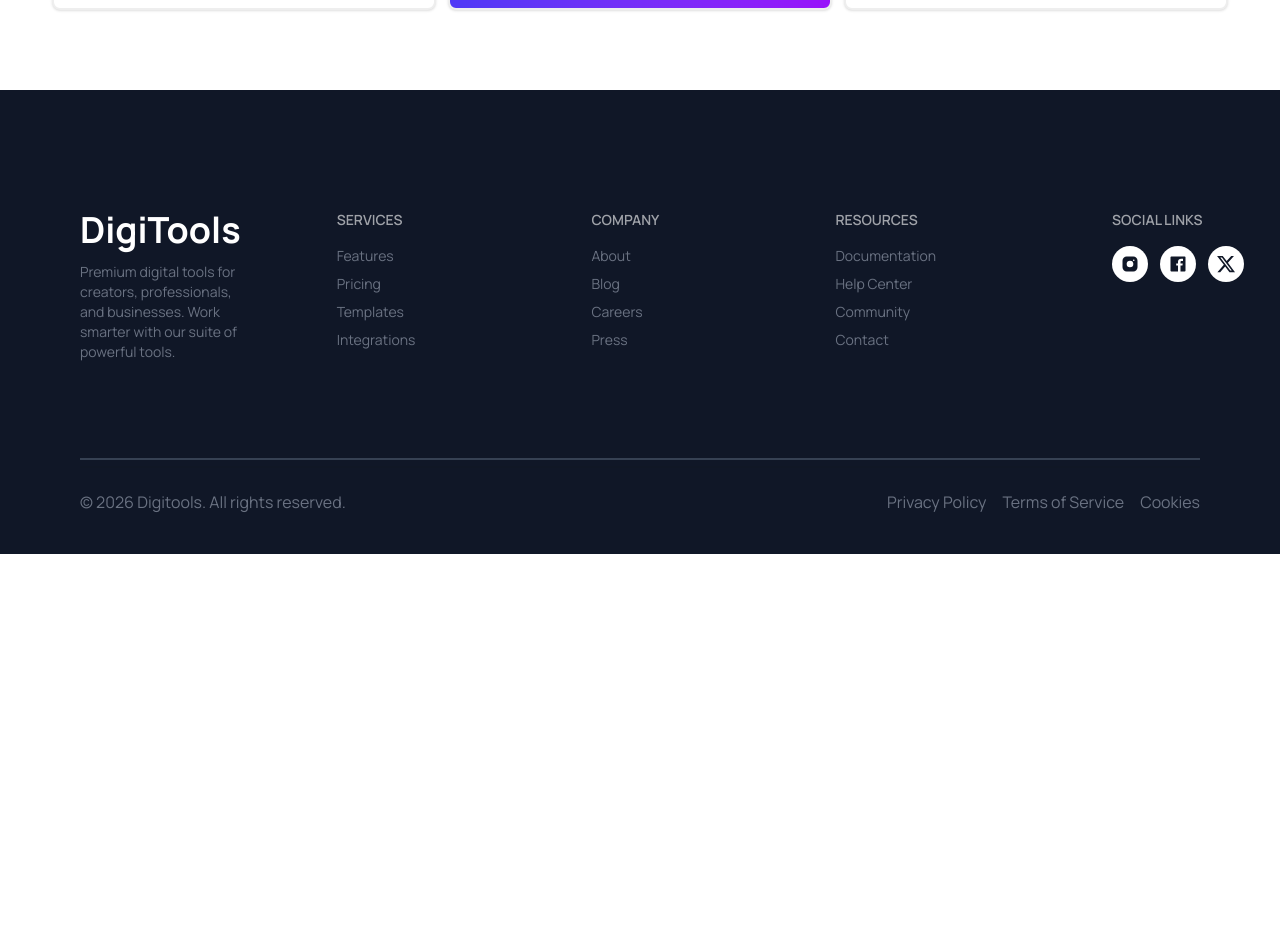
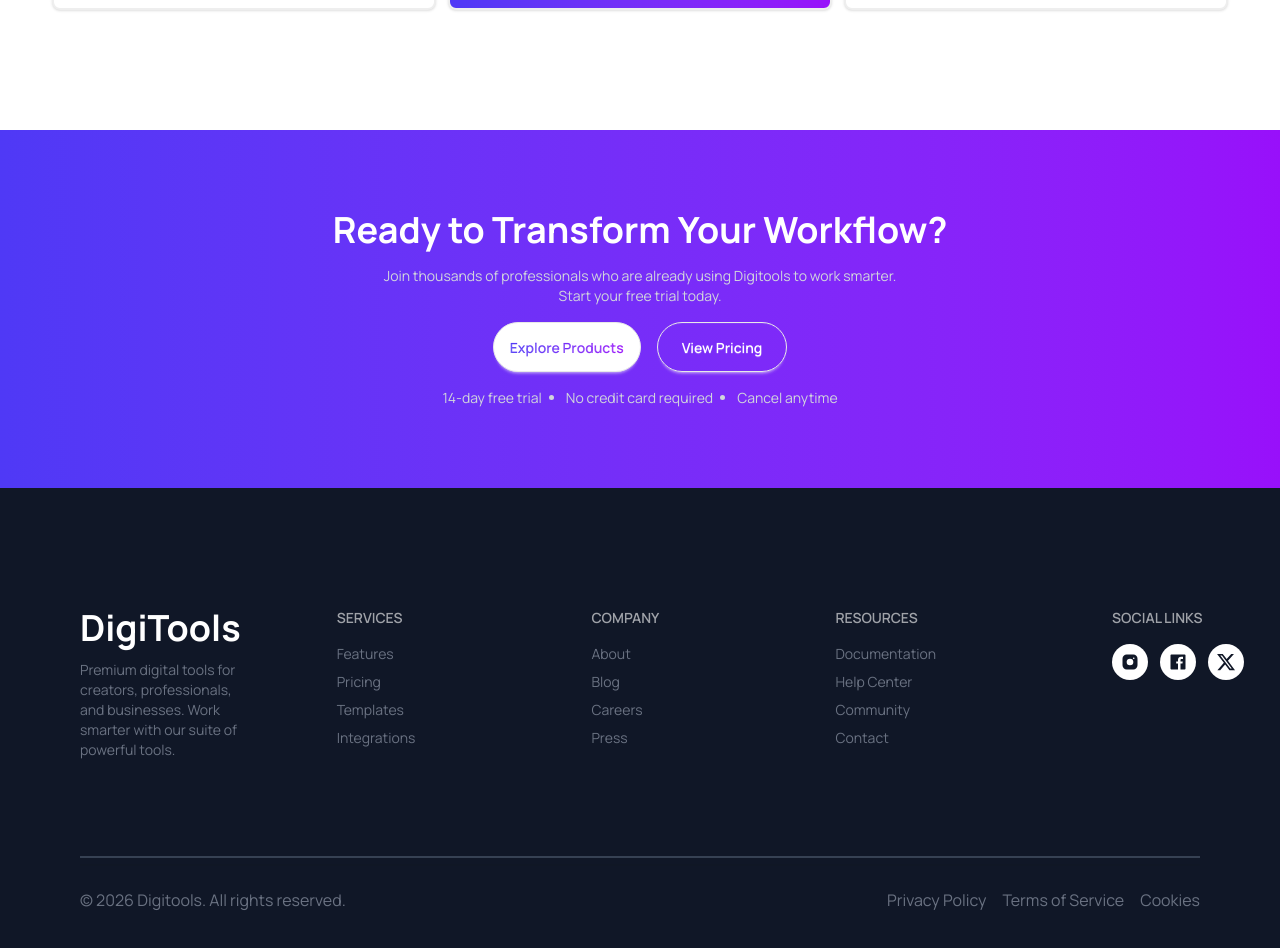
Before and after one commit to nayan12dey/Digitools-Platform, a React (Vite) app: page / in a window 1280 px wide. Shown: the part 3259-4207 px from the top of the page. Before the commit the page ends 3813 px from the top, so only its background shows below. Built offline with nearby package versions, Linux system fonts and the light colour scheme.

Commit message:
add workflow component and designed according to figma

```diff
--- a/src/App.jsx
+++ b/src/App.jsx
@@ -11,6 +11,7 @@ import Tools from './component/Tools'
 import ToolsCard from './component/ToolsCard'
 import Cart from './component/Cart'
 import { ToastContainer } from 'react-toastify'
+import Workflow from './component/Workflow'
 
 
 
@@ -66,6 +67,7 @@ function App() {
 
       <Steps></Steps>
       <Pricing></Pricing>
+      <Workflow></Workflow>
       <Footer></Footer>
 
 
--- a/src/component/Footer.jsx
+++ b/src/component/Footer.jsx
@@ -8,7 +8,7 @@ const Footer = () => {
     return (
         <div>
 
-            <footer className="bg-[#101727] mt-20 px-10 sm:px-20 py-10">
+            <footer className="bg-[#101727] px-10 sm:px-20 py-10">
                 <div className="footer footer-vertical lg:footer-horizontal">
                     <aside>
                         <div className='lg:py-20 text-gray-500 text-lg space-y-3'>
--- /dev/null
+++ b/src/component/Workflow.jsx
@@ -0,0 +1,27 @@
+
+
+import React from 'react';
+
+const Workflow = () => {
+    return (
+        <div>
+            <div className="flex w-full bg-linear-to-r from-[#4F39F6] to-purple-600 text-white mt-30 p-20 justify-center items-center">
+                <div className='space-y-4'>
+                    <h2 className='text-4xl font-bold text-center'>Ready to Transform Your Workflow?</h2>
+                    <p className='text-sm text-center text-gray-300'>Join thousands of professionals who are already using Digitools to work smarter. <br />Start your free trial today.</p>
+                    <div className='flex justify-center items-center gap-4'>
+                        <button className="btn bg-white rounded-full py-6"><span className='bg-linear-to-r from-[#4F39F6] to-purple-600 bg-clip-text text-transparent'>Explore Products</span></button>
+                        <button className="btn text-white bg-transparent rounded-full py-6 px-6">View Pricing</button>
+                    </div>
+                    <ul className='flex justify-center items-center gap-4 text-gray-300 text-sm'>
+                        <li className='mr-2'>14-day free trial</li>
+                        <li className='list-disc mr-2'>No credit card required</li>
+                        <li className='list-disc'>Cancel anytime</li>
+                    </ul>
+                </div>
+            </div>
+        </div>
+    );
+};
+
+export default Workflow;
```
